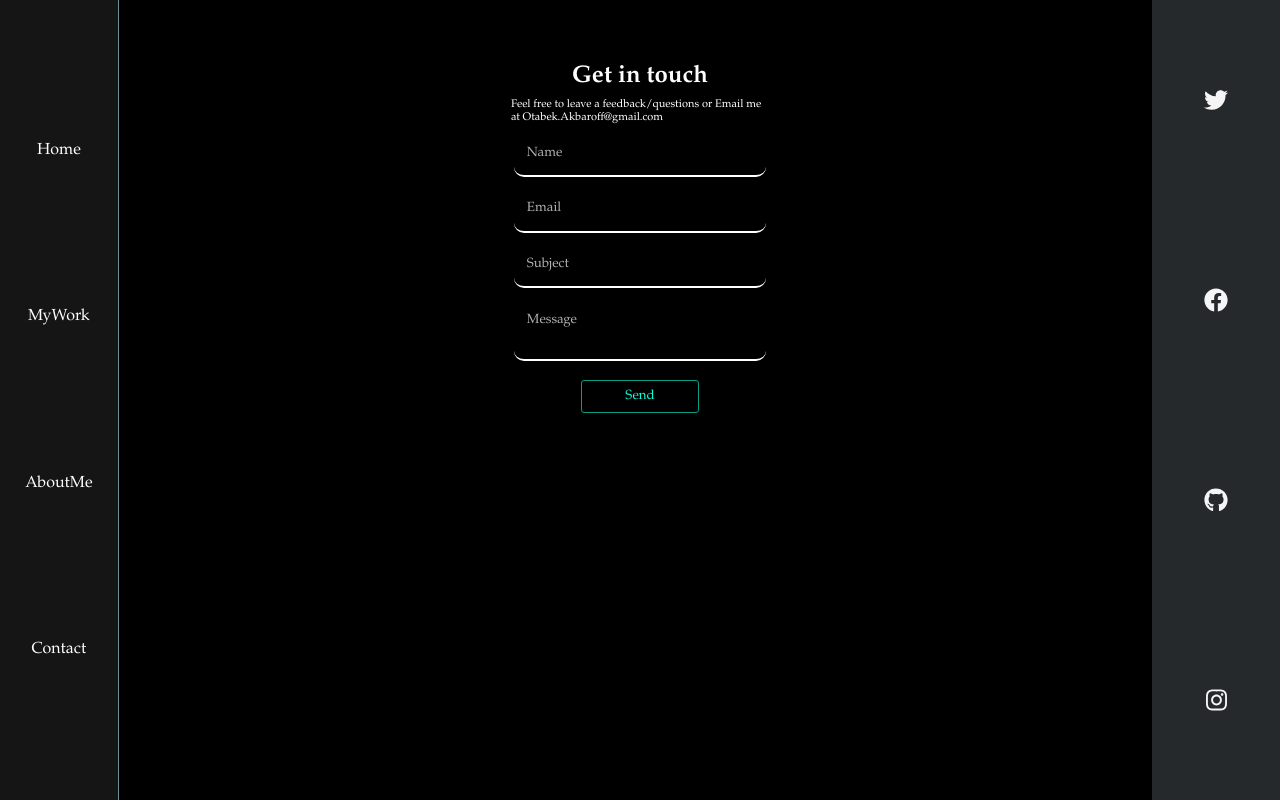
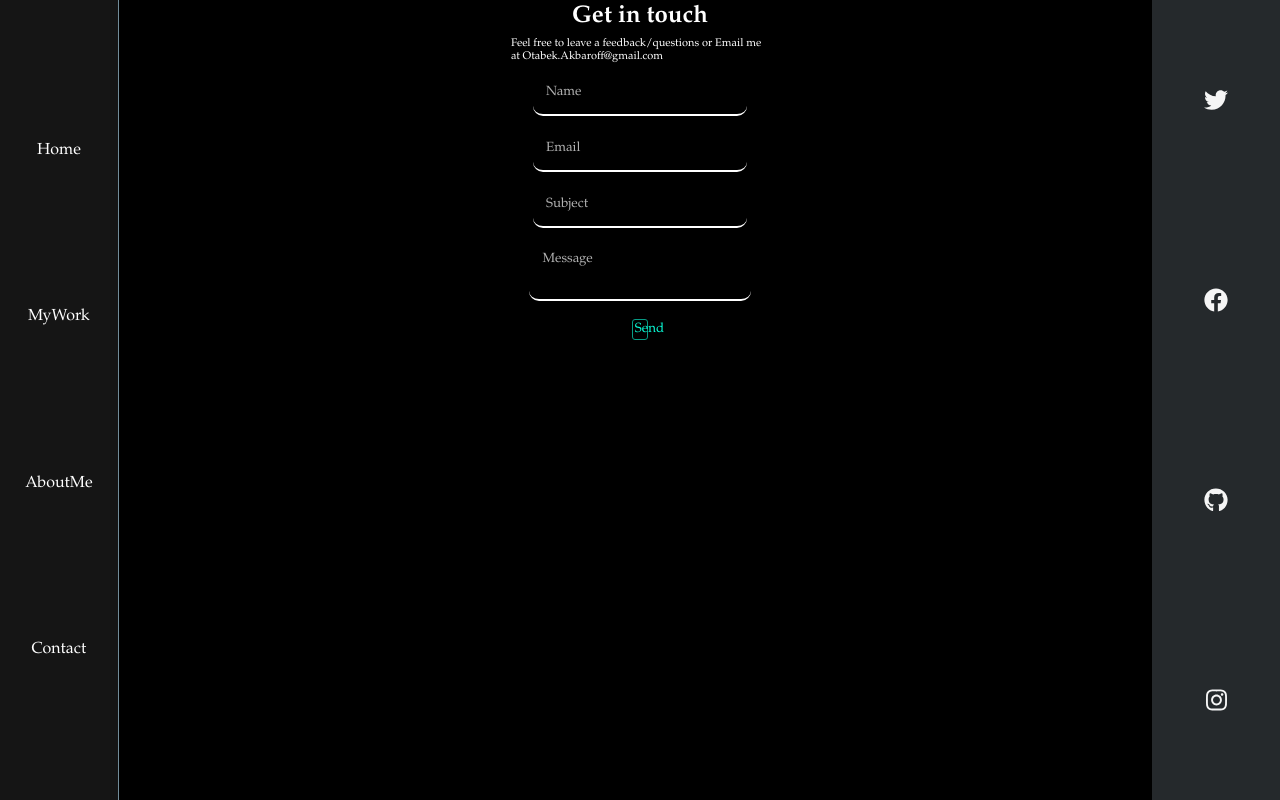
Before and after one commit to otabekakbaroff/portfolio_main, a React (Create React App) app: page /contact in a window 1280 px wide. Built offline with nearby package versions, Linux system fonts and the light colour scheme.

Commit message:
Fixed margin issue, centered contact form

```diff
--- a/src/App.css
+++ b/src/App.css
@@ -167,8 +167,8 @@
   .contact form{
     display:flex;
     flex-direction: column;
+    align-items: center;
     width:65%;
-    margin:15% 0% 0% 0%;
   }
   .contact form h1{
     text-align: center;
```
